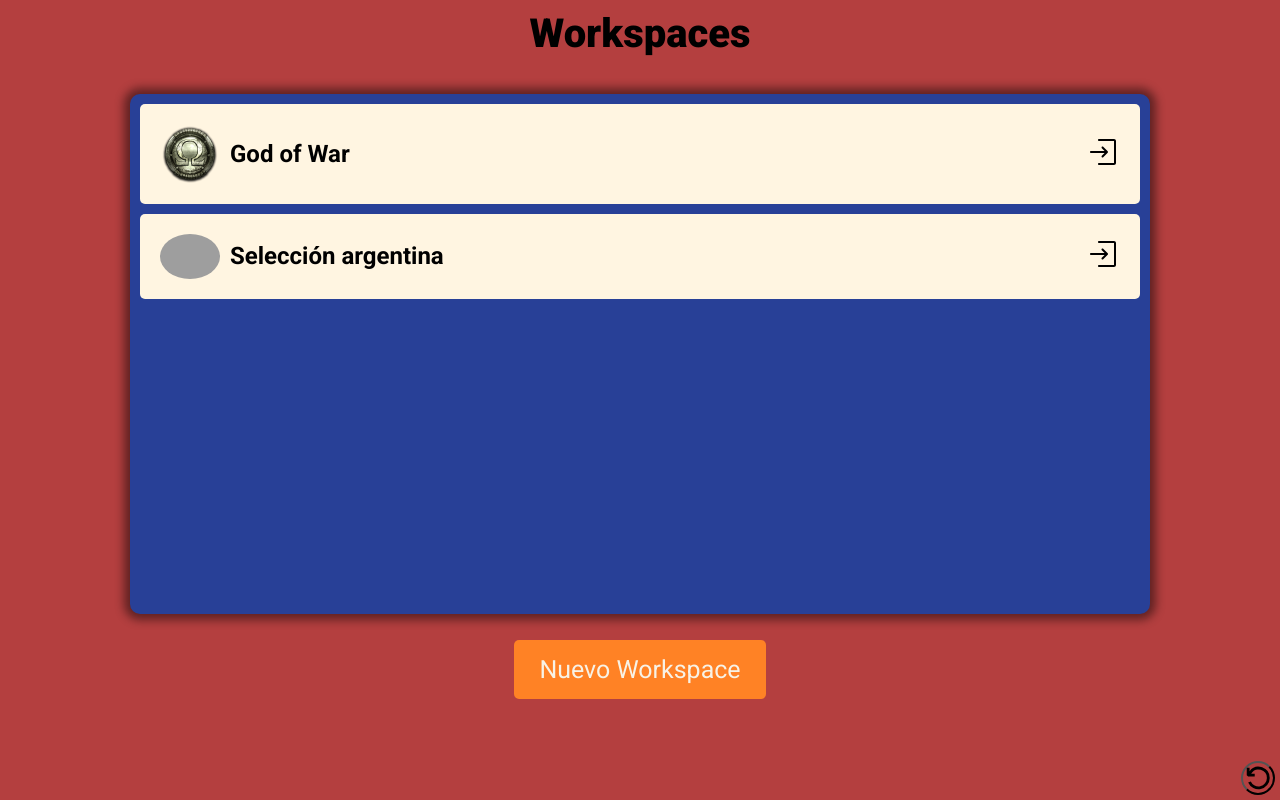
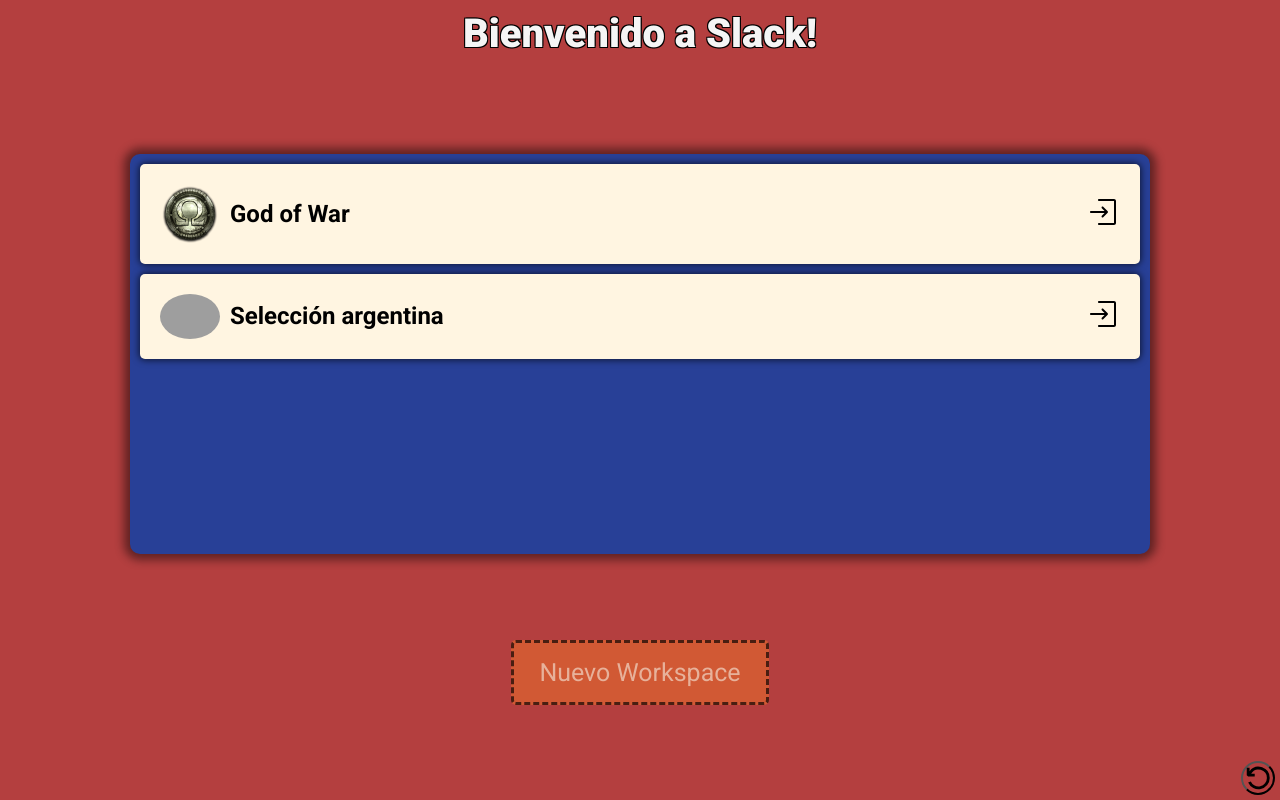
Before and after one commit to LautaroM00/slack-clon, a React (Vite) app: page / in a window 1280 px wide. Built offline with nearby package versions, Linux system fonts and the light colour scheme; grey boxes are pictures that could not be loaded.

Commit message:
checkpoint

```diff
--- a/src/Components/CanalList/CanalList.css
+++ b/src/Components/CanalList/CanalList.css
@@ -76,3 +76,13 @@
     border-radius: 7px;
     border: 3px black dashed;
 }
+
+@media (min-width:800px){
+    .displayCanales{
+        display: none;
+    }
+
+    .navCanales{
+        display: ''
+    }
+}
--- a/src/Components/CanalList/CanalList.jsx
+++ b/src/Components/CanalList/CanalList.jsx
@@ -17,6 +17,7 @@
             setMostrarCanales('none')
         }
     }
+
     const idParams = useParams()
 
     const { id } = idParams
@@ -38,21 +39,18 @@
                             </NavLink>
                         )
                     })}
-
                 </ul>
                 <div className='especial'><CrearCanal display={display} setDisplay={setDisplay} setCanalesState={setCanalesState}/></div>
             </nav>
             {
                 mostrarCanales ?
                     <div className='displayCanales'>
-                        <SlLayers onClick={handleDisplayCanales} style={{ width: '30px', height: '30px', color: 'whitesmoke' }}/>
+                        <SlLayers onClick={handleDisplayCanales} style={{ width: '30px', height: '30px', color: 'whitesmoke' }} className='botones'/>
                     </div> :
                     <div className='displayCanales'>
-                        <IoMdClose onClick={handleDisplayCanales} style={{ width: '30px', height: '30px', color: 'whitesmoke' }} />
+                        <IoMdClose onClick={handleDisplayCanales} style={{ width: '30px', height: '30px', color: 'whitesmoke' }} className='botones' />
                     </div>
-
             }
-
         </>
     )
 }
--- a/src/Components/MensajeForm/MensajeForm.css
+++ b/src/Components/MensajeForm/MensajeForm.css
@@ -4,6 +4,7 @@
     align-items: center;
     justify-content: center;
     gap:10px;
+    height: 15vh;
 }
 
 .mensajeForm textarea{
--- a/src/Components/MensajeForm/tiempo.js
+++ b/src/Components/MensajeForm/tiempo.js
@@ -1,7 +1,6 @@
 var ahora
 var horas
 var minutos
-var segundos
 
 setInterval(() => {
     ahora = new Date()
--- a/src/Components/WorkspacePreview/WorkspacePreview.css
+++ b/src/Components/WorkspacePreview/WorkspacePreview.css
@@ -9,6 +9,7 @@
     justify-content: space-between;
     background-color: #FFF5E1;
     border-radius: 5px;
+    box-shadow: 0 0 7px 1px rgba(0, 0, 0, 0.671);
 }
 
 .WorkspacePreview .izquierda{
--- a/src/Components/WorkspacePreview/WorkspacePreview.jsx
+++ b/src/Components/WorkspacePreview/WorkspacePreview.jsx
@@ -8,15 +8,17 @@
 
 const WorkspacePreview = ({ titulo, thumbnail, id }) => {
     return (
+        <>
             <div className='WorkspacePreview'>
                 <div className='izquierda'>
                     <img src={thumbnail} style={{ width: '60px', borderRadius: '50%' }} />
                     <h2>{titulo}</h2>
                 </div>
                 <NavLink to={`/workspace/${id}/1`} className={'navLink'}>
-                <RxEnter style={{width: '30px', height: '30px'}} />
+                    <RxEnter style={{ width: '30px', height: '30px' }} />
                 </NavLink>
             </div>
+        </>
     )
 }
 
--- a/src/Screens/CrearWorkSpace/CrearWorkSpace.css
+++ b/src/Screens/CrearWorkSpace/CrearWorkSpace.css
@@ -77,3 +77,9 @@
     width: 100vw;
     background-color: rgba(0, 0, 0, 0.867);
 }
+
+@media (min-width: 500px){
+    .sombra{
+        display: none;
+    }
+}
--- a/src/Screens/CrearWorkSpace/CrearWorkSpace.jsx
+++ b/src/Screens/CrearWorkSpace/CrearWorkSpace.jsx
@@ -52,7 +52,6 @@
 
     return (
         <>
-            <div className='scroll'>
             <div className='contenedorCW'>
                 <form onSubmit={handleSubmit} className='crearWorkspace'>
                     <label htmlFor='nombreWorkspace'>Nombre Workspace:</label>
@@ -71,8 +70,7 @@
             </div>
             <div className='sombra'>
             </div>
-                <SelectorWorkspace />
-            </div>
+            <SelectorWorkspace/>
         </>
     )
 }
--- a/src/Screens/SelectorWorkspace/SelectorWorkspace.css
+++ b/src/Screens/SelectorWorkspace/SelectorWorkspace.css
@@ -10,14 +10,16 @@
 }
 
 .SW_main h1{
-
     font-size: 40px;
     font-weight: 800;
-    color: black;
+    color: whitesmoke;
     padding: 10px;
-
     border-radius: 7px;
-
+    text-shadow:
+    1px 1px 0 #000,
+    -1px -1px 0 #000,
+    1px -1px 0 #000,
+    -1px 1px 0 #000;
 }
 
 .SW_nav{
@@ -25,7 +27,7 @@
     border-radius: 10px;
     background-color: #284097;
     overflow-y: auto;
-    height: 65vh;
+    height: 50%;
 }
 
 .SW_footer{
@@ -40,9 +42,10 @@
 .SW_footer .nuevoWS{
     font-size: 25px;
     padding: 15px 25px;
-    background-color: #FF8225;
-    color: rgb(248, 242, 230);
+    background-color: #ff832564;
+    color: rgba(248, 242, 230, 0.571);
     border-radius: 5px;
+    border: 3px rgba(0, 0, 0, 0.65) dashed;
 }
 
 .SW_footer .nuevoWS:hover{
--- a/src/Screens/SelectorWorkspace/SelectorWorkspace.jsx
+++ b/src/Screens/SelectorWorkspace/SelectorWorkspace.jsx
@@ -32,7 +32,7 @@
         <>
             <main className='SW_main'>
                 <h1>
-                    Workspaces
+                    Bienvenido a Slack!
                 </h1>
                 <nav className='SW_nav'>
                     {
```
Lines whose indentation alone changed are shown as unchanged.
